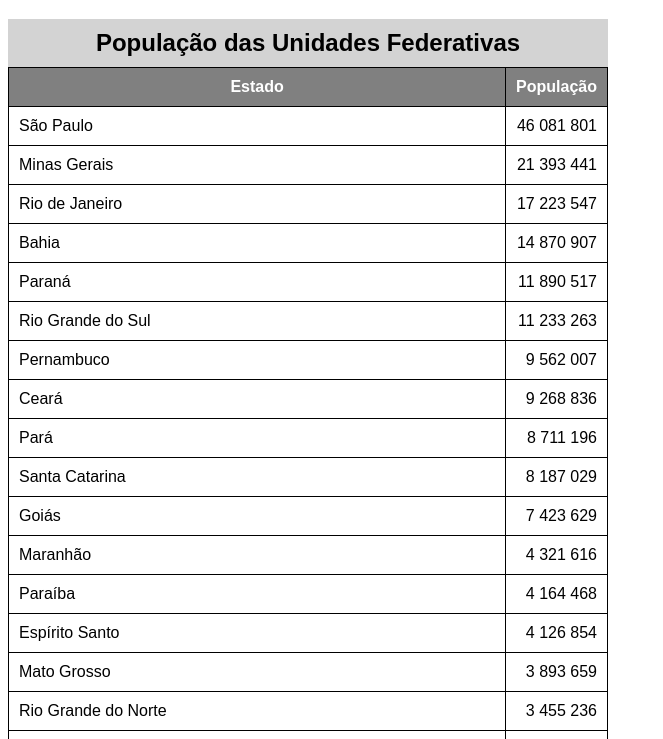
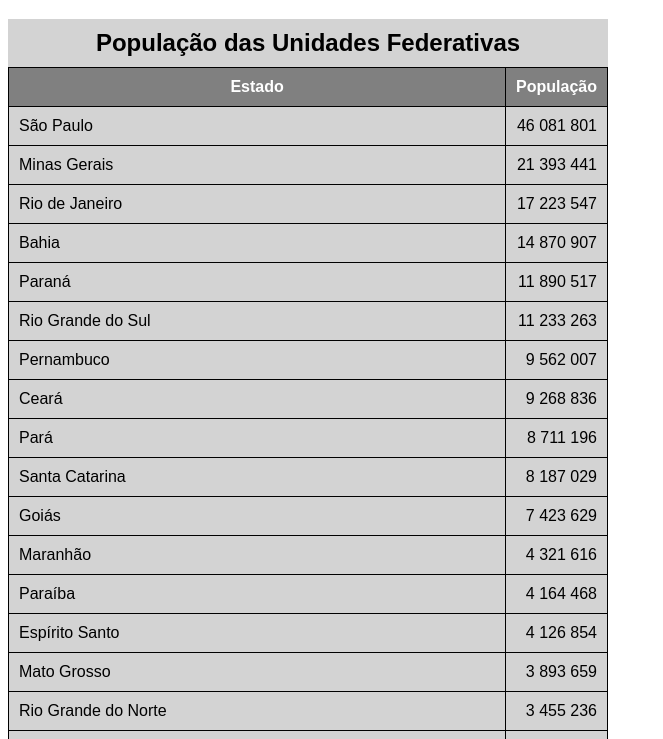
Before and after one commit to davilv1/html-css, a plain HTML site: page Exercicio/ex023/tabela002.html in a window 1280 px wide. Shown: the part 61-800 px from the top of the page, without its empty margins (0-663 px from the left). Drawn offline with Linux system fonts and the light colour scheme.

Commit message:
nova pseudoclasse nth-child

```diff
--- a/Exercicio/ex023/tabela002.html
+++ b/Exercicio/ex023/tabela002.html
@@ -29,6 +29,14 @@
         thead, tfoot{
             background-color: gray;
             color: white;
+        }
+
+        tbody > tr:nth-child(odd){ /* 2n-1 */
+            background-color: lightgray;
+        }
+
+        tbody > tr:nth-child(even){/* 2n */
+            background-color: lightgray;
         }
 
         td.num{
```
Also changed, not shown: 1 other file.
